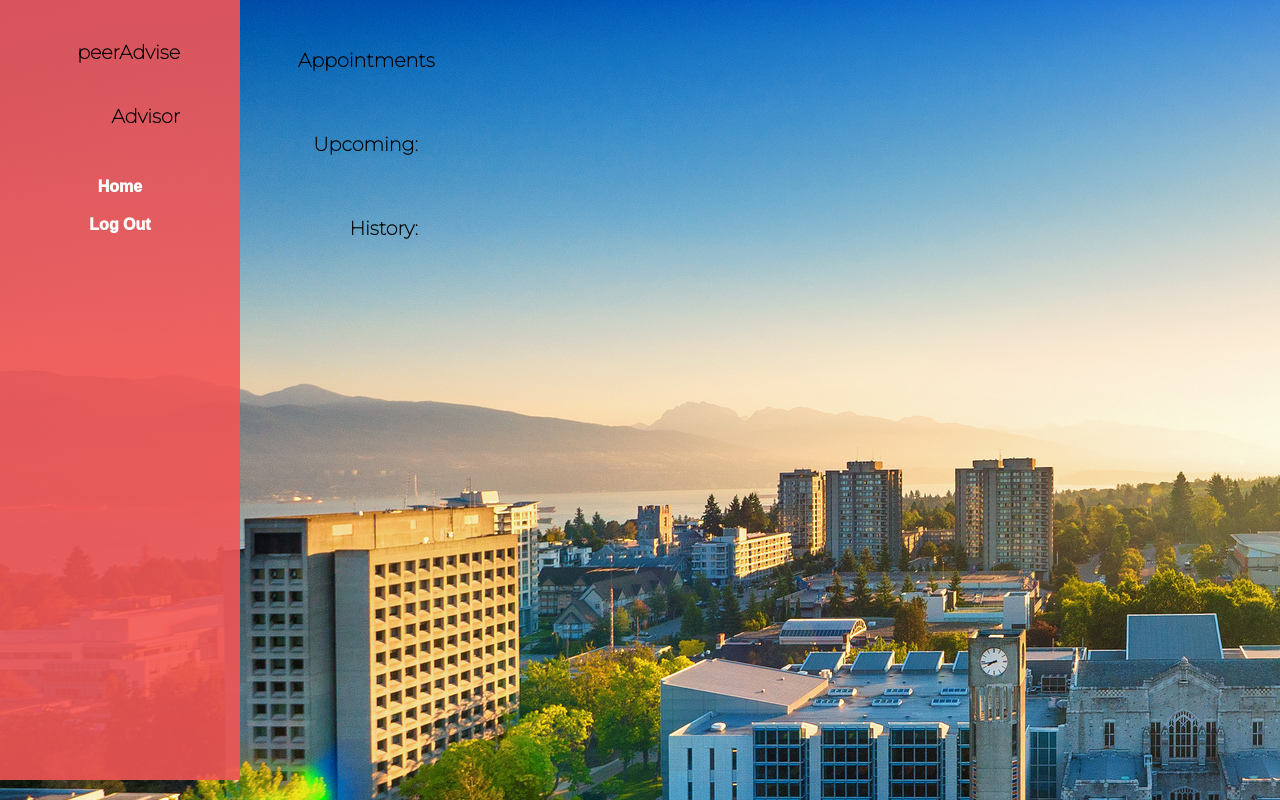
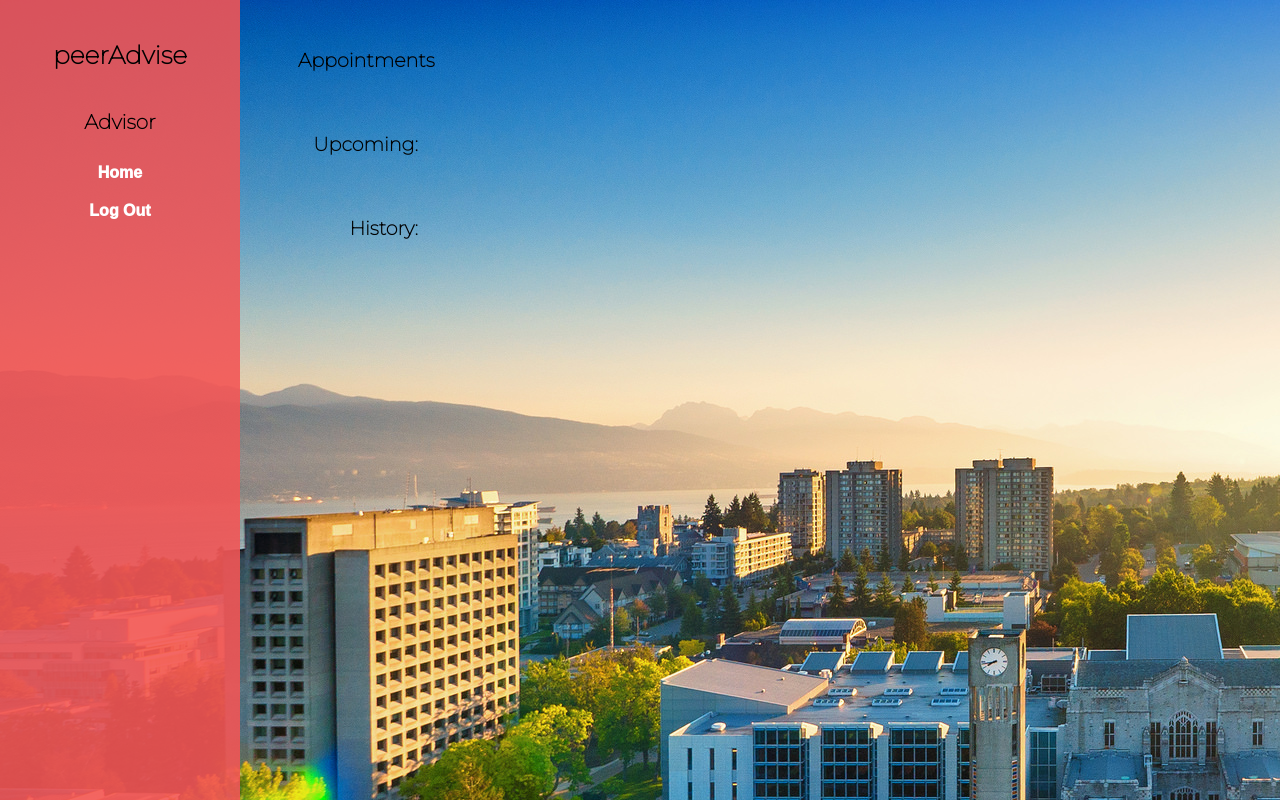
Before and after one commit to jaysqvl/peeradvice, a Flask app: page /connectAdvisor in a window 1280 px wide. Run offline with Flask 2, Linux system fonts and the light colour scheme; some libraries are stand-ins or nearby versions.

Commit message:
Changed SideBar

```diff
--- a/templates/connectAdvisor.html
+++ b/templates/connectAdvisor.html
@@ -34,22 +34,18 @@
             <div>
                 <label>History:</label>
             </div>
-
-            <div class="sidebar">
-                <div class="flex-container" style="display: flex; align-items: center;">
-                    <label>peerAdvise</label>
-                    <label>Advisor</label>
-                </div>
-                <a href="advisor">Home</a>
-                <a href="/">Log Out</a>
-            </div>
         </form>
 
+        <div class="sidebar">
+            <div class="flex-container" style="display: flex; align-items: center;">
+                <label style="font-size: 25px">peerAdvise</label>
+                <label style="font-size: 20px">Advisor</label>
+            </div>
+            <a href="advisor">Home</a>
+            <a href="/">Log Out</a>
+        </div>
+    </div>
 
-
-        <script>
-
-        </script>
 </body>
 
 </html>
```
Also changed, not shown: templates/connectStudent.html (+6 -7 lines), templates/student.html (+0 -49 lines).
